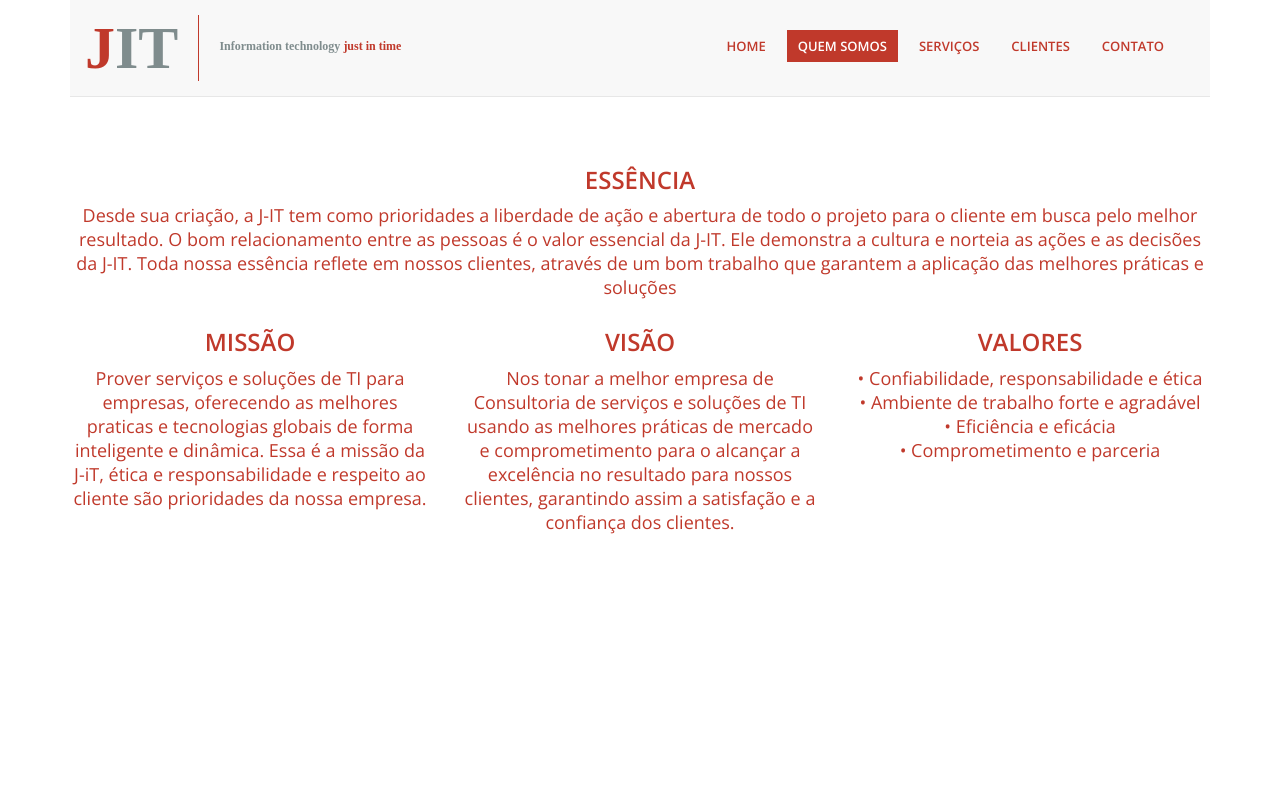
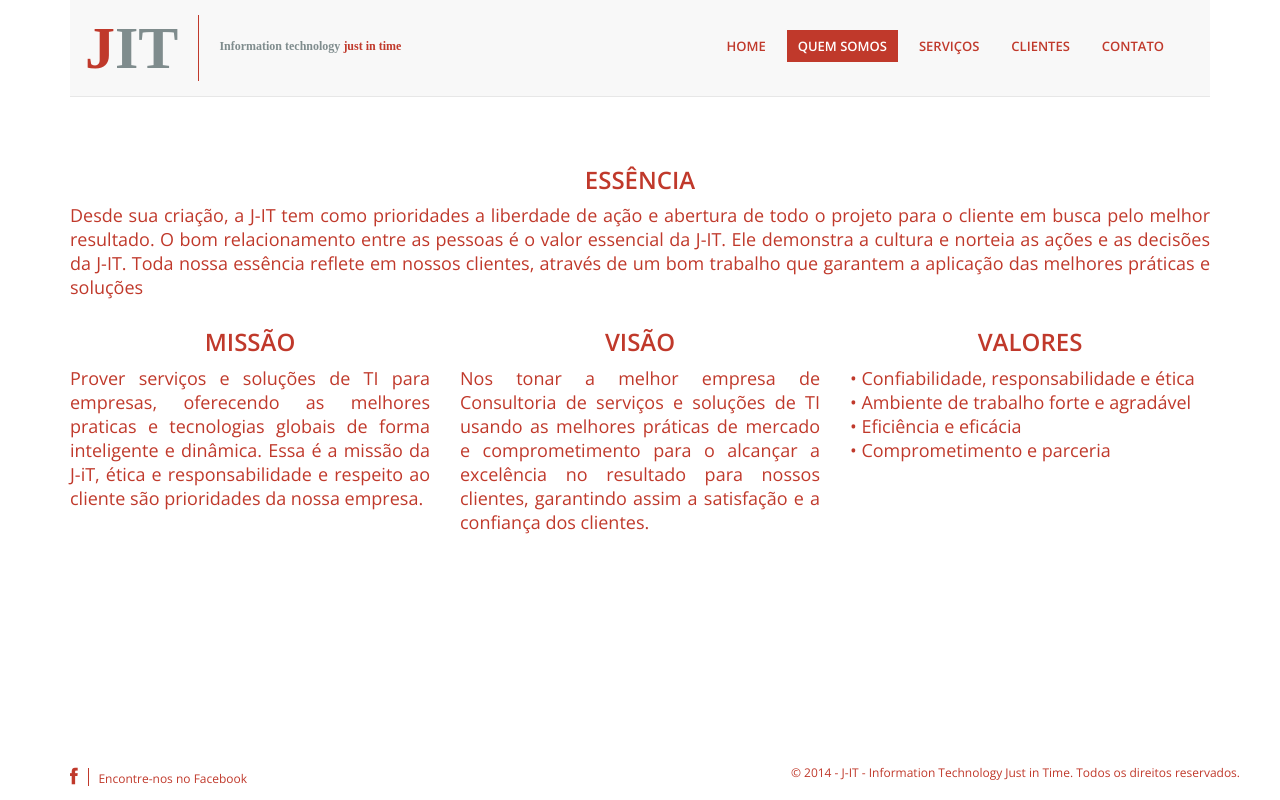
Before and after one commit to williamurbano/jit-info, a website: page quem-somos.html in a window 1280 px wide. Drawn offline with nearby package versions, Linux system fonts and the light colour scheme; files that its build step writes are made by us from their sources; a web font is replaced by a local one.

Commit message:
Alinhamento do texto e rodapé
Alterado o alinhamento do texto para justificado, onde conveniente, e
adicionado declaração de copyright e link para facebook ao rodapé

```diff
--- a/quem-somos.html
+++ b/quem-somos.html
@@ -58,26 +58,26 @@
 <div class="quem-somos apresentacao text-center">
   <div>
     <h3 class="uppercase">Essência</h3>
-    <p>
+    <p class="text-justify">
       Desde sua criação, a J-IT tem como prioridades a liberdade de ação e abertura de todo o projeto para o cliente em busca pelo melhor resultado. O bom relacionamento entre as pessoas é o valor essencial da J-IT. Ele demonstra a cultura e norteia as ações e as decisões da J-IT. Toda nossa essência reflete em nossos clientes, através de um bom trabalho que garantem a aplicação das melhores práticas e soluções
     </p>
   </div>
   <div class="row">
   <div class="col-xs-12 col-sm-12 col-md-4 col-lg-4">
       <h3 class="uppercase">Missão</h3>
-      <p>
+      <p class="text-justify">
         Prover serviços e soluções de TI para empresas, oferecendo as melhores praticas e tecnologias globais de forma inteligente e dinâmica. Essa é a missão da J-iT, ética e responsabilidade e respeito ao cliente são prioridades da nossa empresa.
       </p>
     </div>
     <div class="col-xs-12 col-sm-12 col-md-4 col-lg-4">
       <h3 class="uppercase">Visão</h3>
-      <p>
+      <p class="text-justify">
         Nos tonar a melhor empresa de Consultoria de serviços e soluções de TI usando as melhores práticas de mercado e comprometimento para o alcançar a excelência no resultado para nossos clientes, garantindo assim a satisfação e a confiança dos clientes.
       </p>
     </div>
     <div class="col-xs-12 col-sm-12 col-md-4 col-lg-4">
       <h3 class="uppercase">Valores</h3>
-      <p>
+      <p class="text-justify">
         • Confiabilidade, responsabilidade e ética<br>
         • Ambiente de trabalho forte e agradável<br>
         • Eficiência e eficácia<br>
@@ -88,7 +88,18 @@
 </div>
     <div class="clearfix"></div>
 
-    <div class="rodape"></div>
+    <div class="rodape">
+      <div class="pull-right copyright">
+        &copy; <span id="year"></span> - J-IT - Information Technology Just in Time. Todos os direitos reservados.
+      </div>
+
+      <div class="pull-left">
+        <a title="Encontre-nos no Facebook" class="facebook-link" href="https://www.facebook.com/jitinfosolucoes?fref=ts">
+          <i class="fa fa-facebook"></i>
+          <span>Encontre-nos no Facebook</span>
+        </a>
+      </div>
+    </div>
   </div>
 
   <script type="text/javascript" src="build/vendor/jquery/jquery-2.1.1.min.js"></script>
--- a/src/js/jit-info.js
+++ b/src/js/jit-info.js
@@ -1,3 +1,4 @@
+;(function(document) {
   var menu, navs, itens, anchor, href, i, j;
 
   href = window.location.href.split("/");
@@ -27,3 +28,9 @@ if(href[href.length-1].length > 0) {
       }
     }
   }
+})(document);
+
+;(function(document){
+  var date = new Date();
+  document.getElementById('year').innerHTML = date.getFullYear();
+})(document);
--- a/src/less/jit-info.less
+++ b/src/less/jit-info.less
@@ -315,9 +315,26 @@ textarea {
     bottom: 0;
     position: absolute;
     width: 100%;
+    padding-bottom: 10px;
 
     .copyright {
       font-size: 12px;
+    }
+
+    .facebook-link {
+      text-decoration: none;
+      color: @pomegranate;
+      position: relative;
+
+      .fa {
+        padding-right: 10px;
+        border-right: 1px solid @pomegranate;
+        margin-right: 5px;
+      }
+
+      span {
+        font-size: 12px
+      }
     }
   }
 }
```
Also changed, not shown: clientes.html (+12 -1 lines), contato.html (+12 -1 lines), index.html (+13 -2 lines), servicos.html (+13 -2 lines), src/pages/index.html (+1 -1 lines), src/pages/quem-somos.html (+4 -4 lines), src/pages/servicos.html (+1 -1 lines), src/partials/footer.html (+12 -1 lines), build/css/jit-info.css, build/css/jit-info.min.css, build/js/jit-info.js, build/js/jit-info.min.js. Lines whose indentation alone changed are shown as unchanged.
